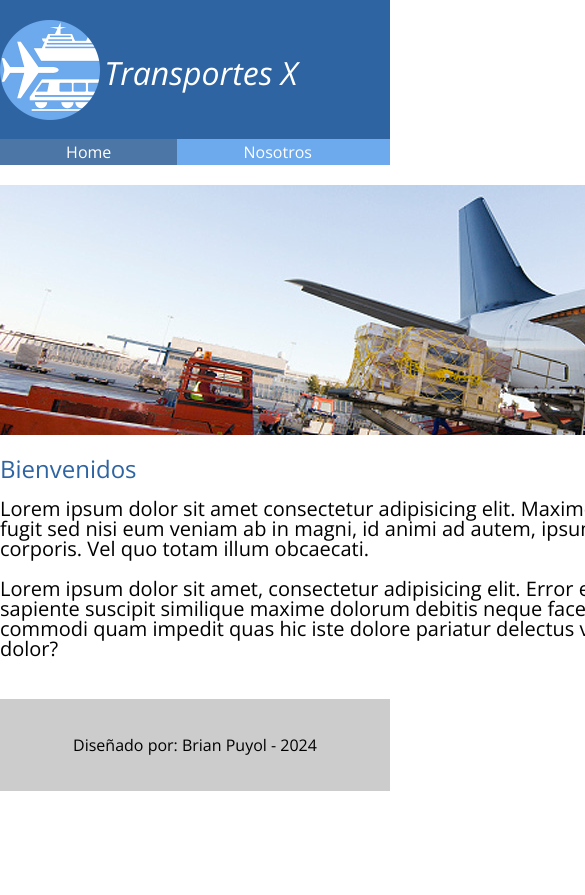
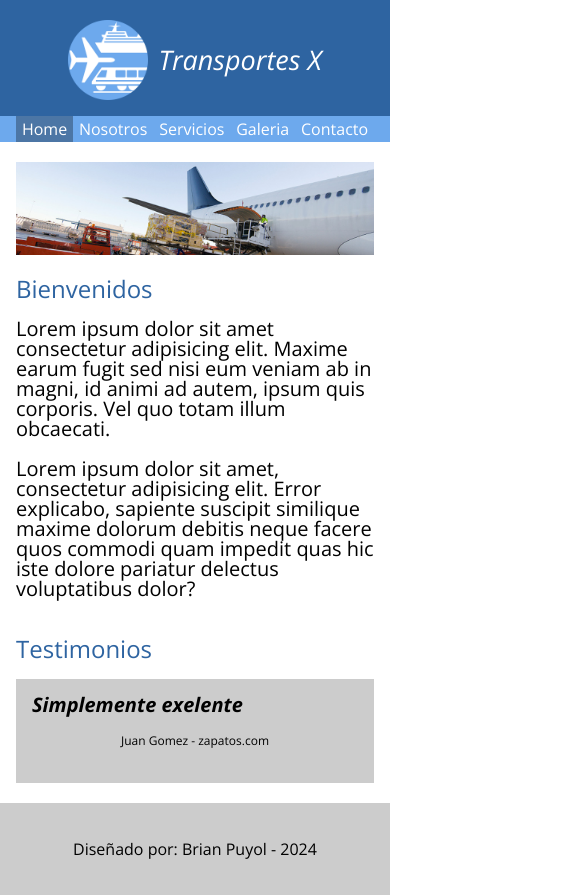
Before and after one commit to BrianPuyol/Clase-8-9-sitio_transportes, a plain HTML site: page index.html in a window 390 px wide. Shown: the top 895 px of the page, 585 px wide, since content can reach past the window. Before the commit the page ends 844 px from the top, so only its background shows below. Drawn offline with nearby package versions, Linux system fonts and the light colour scheme.

Commit message:
transportes

```diff
--- a/css/transportes.css
+++ b/css/transportes.css
@@ -66,7 +66,7 @@ footer{
 }
 
 .holder{ /*hay que ponerlo en el contedor, "configuracion base"*/
-    width: 960px;
+    max-width: 960px;
     margin: 0 auto;
     /* background-color: orange; */
 }
@@ -77,6 +77,10 @@ h2{
 }
 
 /*Home*/
+
+.homeimg img{
+    max-width: 100%; /*achica la imagen al achicar la pantalla*/
+}
 
 .columnas{
     display: flex;
@@ -236,3 +240,72 @@ h2{
 
 
 /*Fin contacto*/
+
+/*Inicio @media 550*/
+
+@media screen and (max-width:550px){
+
+    .columnas{
+        flex-direction: column;
+    }
+
+    .bienvenidos,
+    .testimonios{
+        width: 100%;
+    }
+
+    .holder{
+        padding: 0 16px;
+    }
+
+    .personas{
+        flex-wrap: wrap;
+        gap: 16px;
+    }
+
+    .persona{
+        width: 47%;
+    }
+
+    .contacto{
+        flex-direction: column;
+    }
+
+    .datos{
+        display: none; /*sirve para sacar algo*/
+    }
+
+    header .holder{
+        display: flex;
+        justify-content: center;
+        align-items: center;
+        padding: 0 0 16px 0;
+    }
+
+    header h1{
+        position: static;
+        margin-left: 10px;
+        /* display: none; */
+        font-size: 27px;
+    }
+
+    header img{
+        max-width: 80px;
+    }
+
+}
+/*Fin @medio 550*/
+
+@media screen and (max-width:320px){
+
+    nav ul.holder{
+        flex-direction: column;
+        padding: 0;
+
+    }
+
+
+
+
+}
+/*Fin @medio 320*/
```
